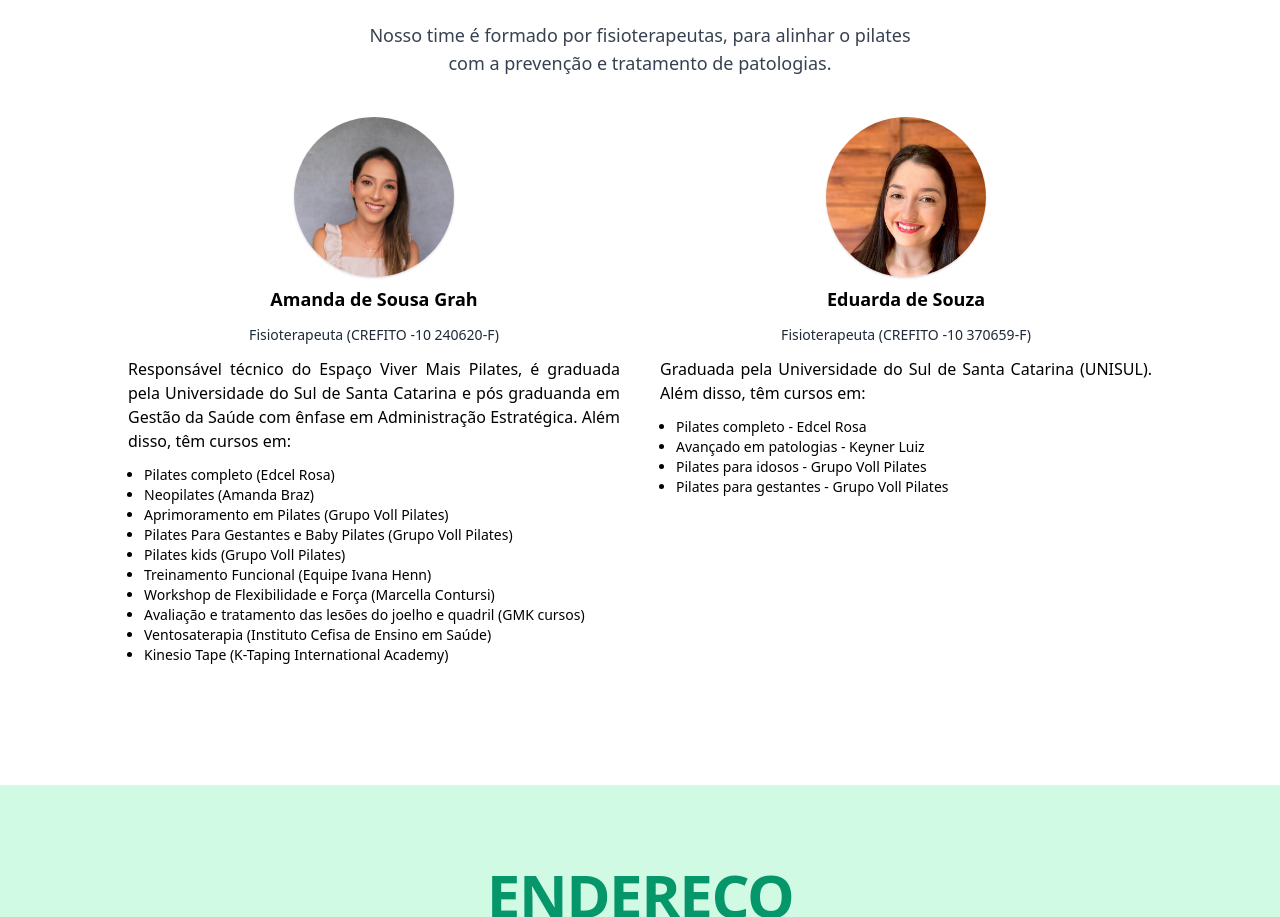
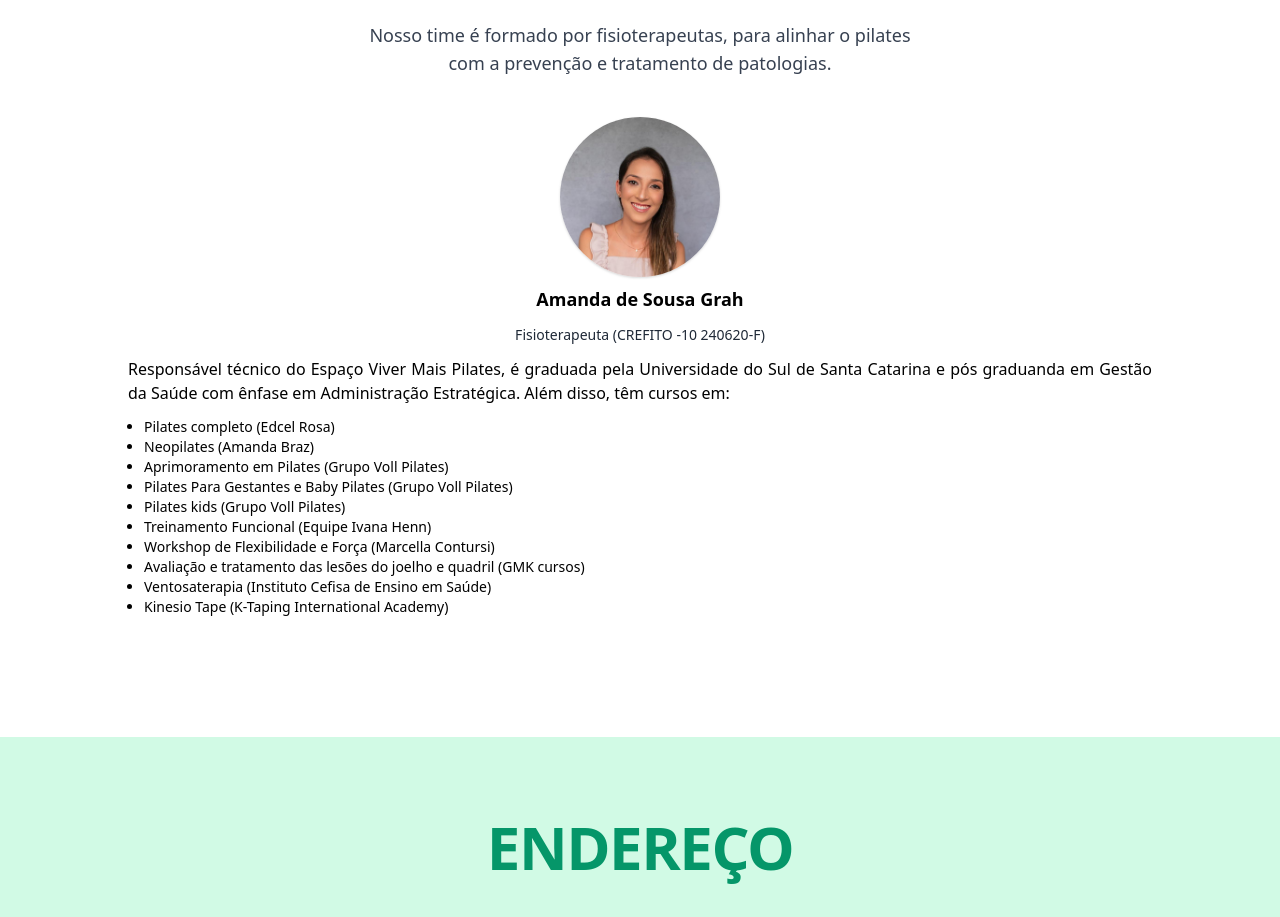
Before and after one commit to felipegrah/viver-mais, a Next.js app: page / in a window 1280 px wide. Shown: the part 1917-2834 px from the top of the page. Built offline with nearby package versions, Linux system fonts and the light colour scheme; grey boxes are pictures that could not be loaded.

Commit message:
Update dependencies and add Jest as a dev dependency

```diff
--- a/components/Time.js
+++ b/components/Time.js
@@ -15,7 +15,7 @@ export default function Time() {
           prevenção e tratamento de patologias.
         </p>
       </div>
-      <div className="grid gap-10 mx-auto lg:max-w-screen-lg sm:grid-cols-1 lg:grid-cols-2">
+      <div className="grid gap-10 mx-auto lg:max-w-screen-lg grid-cols-1">
         <div className="flex flex-col items-center">
           <img
             className="object-cover object-top w-40 h-40 mb-2 rounded-full shadow"
@@ -79,7 +79,7 @@ export default function Time() {
           </div>
         </div>
         */}
-        {/** DIVISAO FISIOS */}
+        {/** DIVISAO FISIOS
         <div className="flex flex-col items-center">
           <img
             className="object-cover object-top w-40 h-40 mb-2 rounded-full shadow"
@@ -102,6 +102,7 @@ export default function Time() {
             </ul>
           </div>
         </div>
+        */}
         {/** DIVISAO FISIOS
         <div className="flex flex-col items-center">
           <img
--- a/package.json
+++ b/package.json
@@ -28,5 +28,8 @@
     "react-dom": "18.2.0",
     "react-input-mask": "^2.0.4",
     "tailwindcss": "^2.0.2"
+  },
+  "devDependencies": {
+    "jest": "^29.7.0"
   }
 }
```
Also changed, not shown: 1 other file (tests, documents, lock files or other folders).
